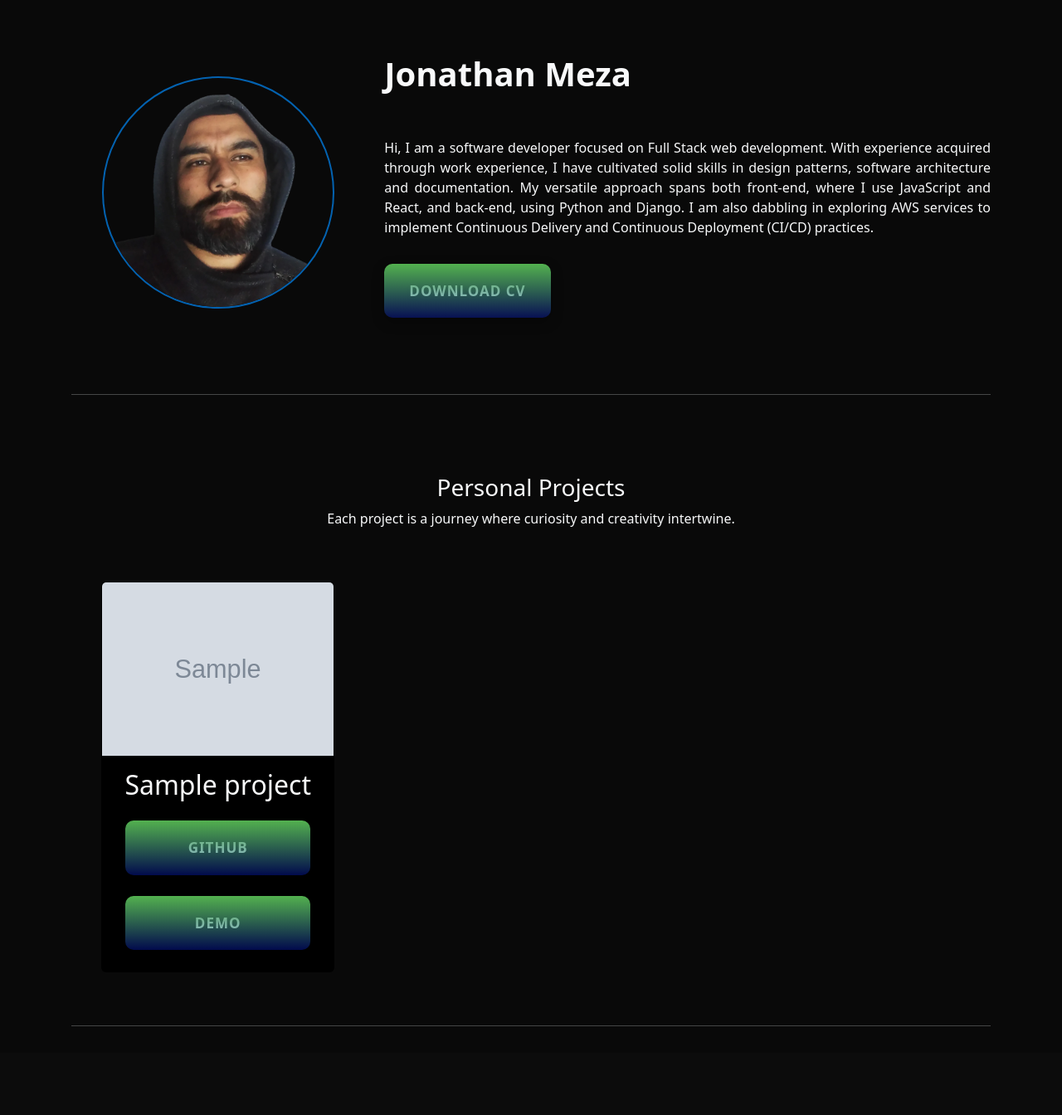
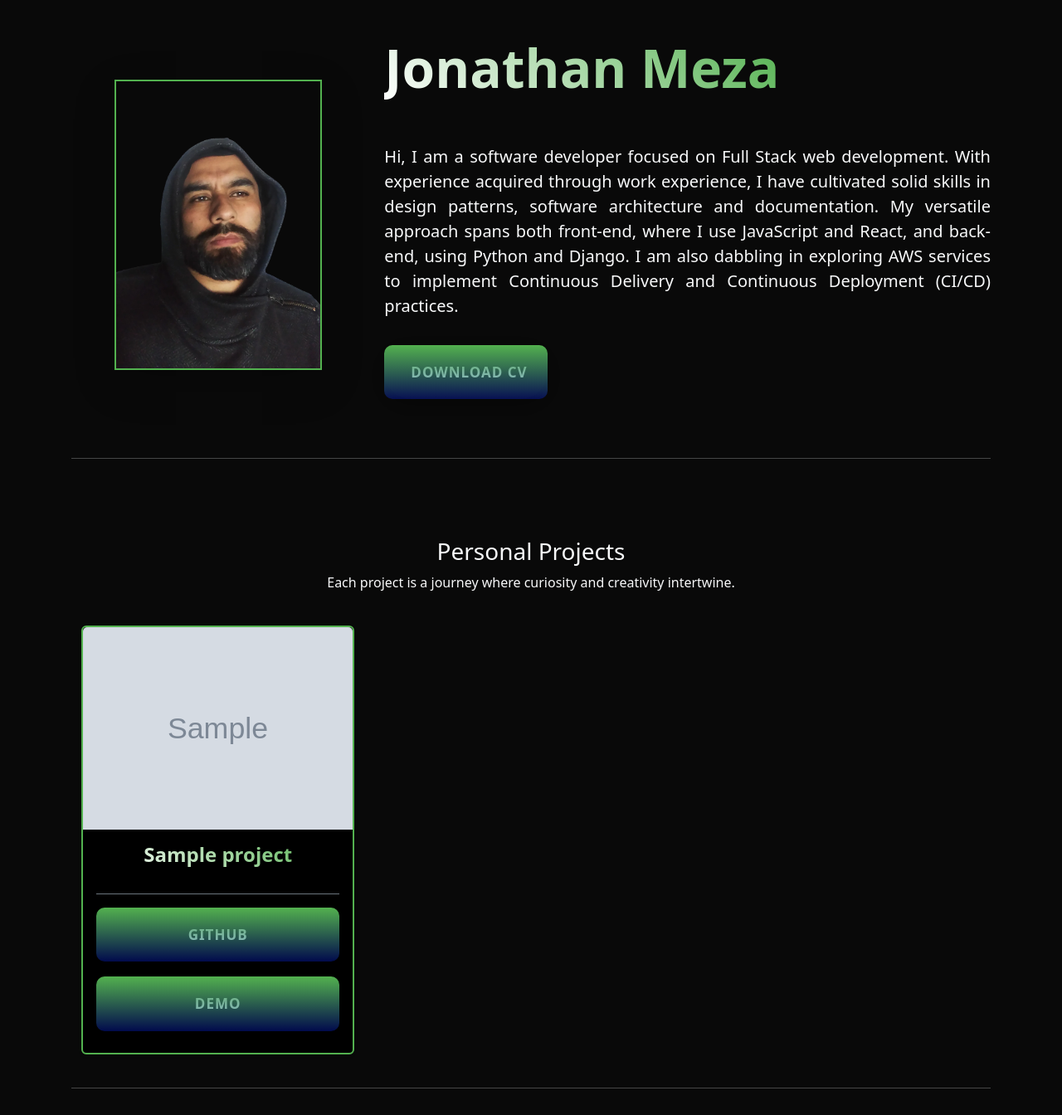
Before and after one commit to jonma0107/django_website, a Django app: page /es/ in a window 1280 px wide. Shown: the part 75-1419 px from the top of the page at 83% size. Before the commit the page ends 1312 px from the top, so only its background shows below. Run offline with Django 4.2, Linux system fonts and the light colour scheme; tables that the repository leaves empty hold one stand-in row (values such as "Sample post"); grey boxes marked "Sample" are stand-in pictures.

Commit message:
style(home): update homepage aesthetic and buttons

```diff
--- a/app_portfolio/templates/home.html
+++ b/app_portfolio/templates/home.html
@@ -9,38 +9,27 @@
 <section class="pt-5">
   <header class="row" style="margin-top: 55px; margin-bottom: 55px;">
     <div class="img-profile col-md-4 d-flex align-items-center justify-content-center">
-      <!-- mover a la derecha -->
-      <img
-        class="profile my-5"
-        style="border-radius: 50%;
-        aspect-ratio: 1 / 1;
-        object-fit: cover;
-        width: 280px;
-        height: 280px;
-        border-radius: 50%;
-        margin: auto;"
-        src="{% static 'files/perfil2.webp' %}"
-        alt="profile"
-      />
+      <img class="profile my-5 shadow-lg border-gold" src="{% static 'files/perfil2.webp' %}" alt="profile" />
     </div>
 
     <div class="col-md-8 m-auto">
-      <h1><strong>Jonathan Meza</strong></h1>
+      <h1 class="display-3 fw-bold"><strong class="text-gradient">Jonathan Meza</strong></h1>
       <div class="fullStack">
-        <h3 class="fullStack-color">Full Stack Python Developer.</h3>
+        <h3 class="fullStack-color mb-4">Full Stack Python Developer.</h3>
       </div>
 
-      <p style="text-align: justify">
+      <p class="lead" style="text-align: justify">
         {% blocktrans trimmed %}
-        Hi, I am a software developer focused on Full Stack web development. With experience acquired through work experience, I have cultivated solid skills in design patterns, software architecture and documentation. My versatile approach spans both front-end, where I use JavaScript and React, and back-end, using Python and Django. I am also dabbling in exploring AWS services to implement Continuous Delivery and Continuous Deployment (CI/CD) practices.
+        Hi, I am a software developer focused on Full Stack web development. With experience acquired through work
+        experience, I have cultivated solid skills in design patterns, software architecture and documentation. My
+        versatile approach spans both front-end, where I use JavaScript and React, and back-end, using Python and
+        Django. I am also dabbling in exploring AWS services to implement Continuous Delivery and Continuous Deployment
+        (CI/CD) practices.
         {% endblocktrans %}
       </p>
-      <a
-        class="btn my-3 btn-lg buttonHover"
-        href="https://curriculum-vitae-jonathan-meza.netlify.app/"
-        target="_blank"
-      >
-        {% trans "Download CV" %}
+      <a class="btn my-3 btn-lg buttonHover rounded-pill px-4"
+        href="https://curriculum-vitae-jonathan-meza.netlify.app/" target="_blank">
+        <i class="fas fa-download me-2"></i> {% trans "Download CV" %}
       </a>
     </div>
   </header>
@@ -60,33 +49,17 @@
 
     {% for project in projects%}
 
-    <div class="project-one col-md-4 p-5">
-      <div class="card bg-black card-project">
-        <img
-          src="{{project.image.url}}"
-          alt=""
-          width="150"
-          height="100"
-          class="card-img-top img-fluid"
-        />
-        <div class="card-body text-light">
-          <h2>{{project.title}}</h2>
+    <div class="project-one col-md-4 p-4">
+      <div class="card bg-black card-project h-100 border-gold shadow-sm">
+        <img src="{{project.image.url}}" alt="{{project.title}}" class="card-img-top img-fluid project-img" />
+        <div class="card-body text-light d-flex flex-column">
+          <h2 class="h4 fw-bold text-gradient mb-3">{{project.title}}</h2>
           <p>{{project.description}}</p>
 
-          <div class="container mt-4">
-            <div class="d-flex justify-content-between git-demo">
-              <a
-                href="{{project.url}}"
-                target="_blank"
-                class="buttonHover rounded-0 btn-sm btn"
-                >GitHub</a
-              >
-              <a
-                href="{{project.demo}}"
-                target="_blank"
-                class="buttonHover rounded-0 btn-sm btn"
-                >Demo</a
-              >
+          <div class="mt-auto pt-3 border-top border-secondary">
+            <div class="d-flex justify-content-between git-demo gap-2">
+              <a href="{{project.url}}" target="_blank" class="buttonHover rounded-0 btn-sm btn flex-fill">GitHub</a>
+              <a href="{{project.demo}}" target="_blank" class="buttonHover rounded-0 btn-sm btn flex-fill">Demo</a>
             </div>
           </div>
         </div>
```
